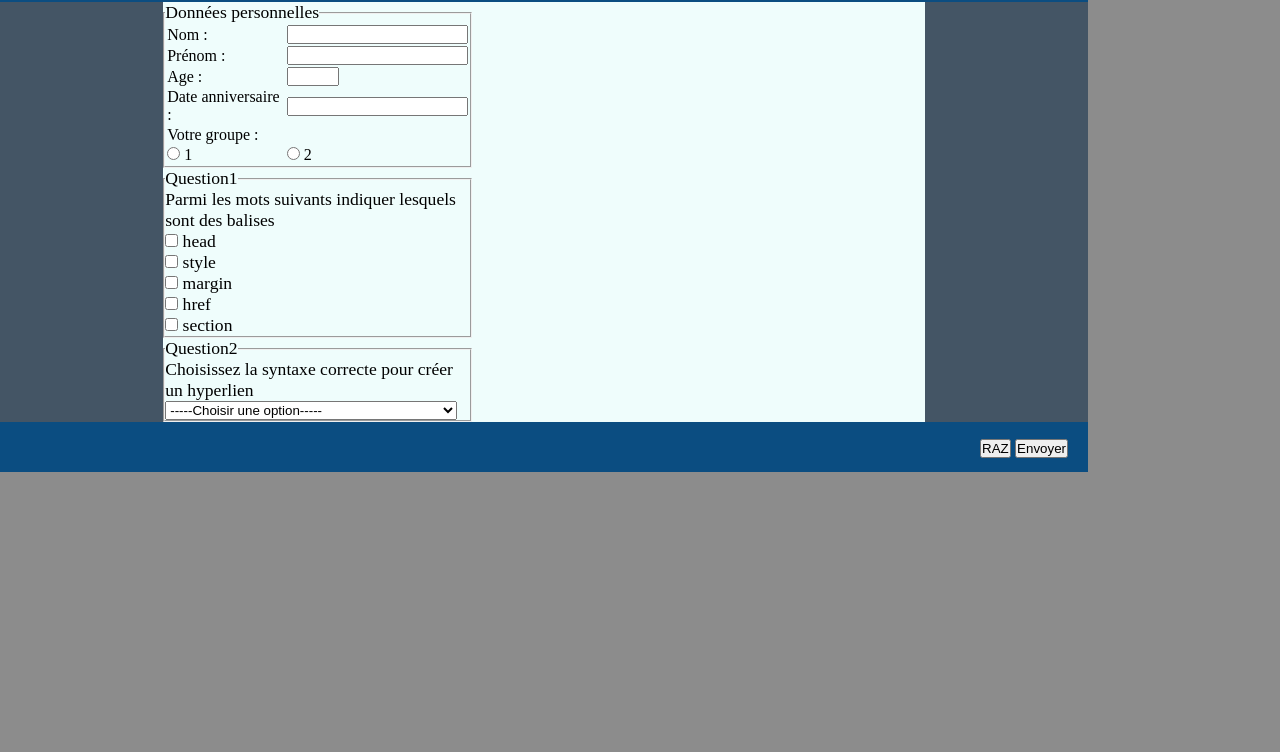
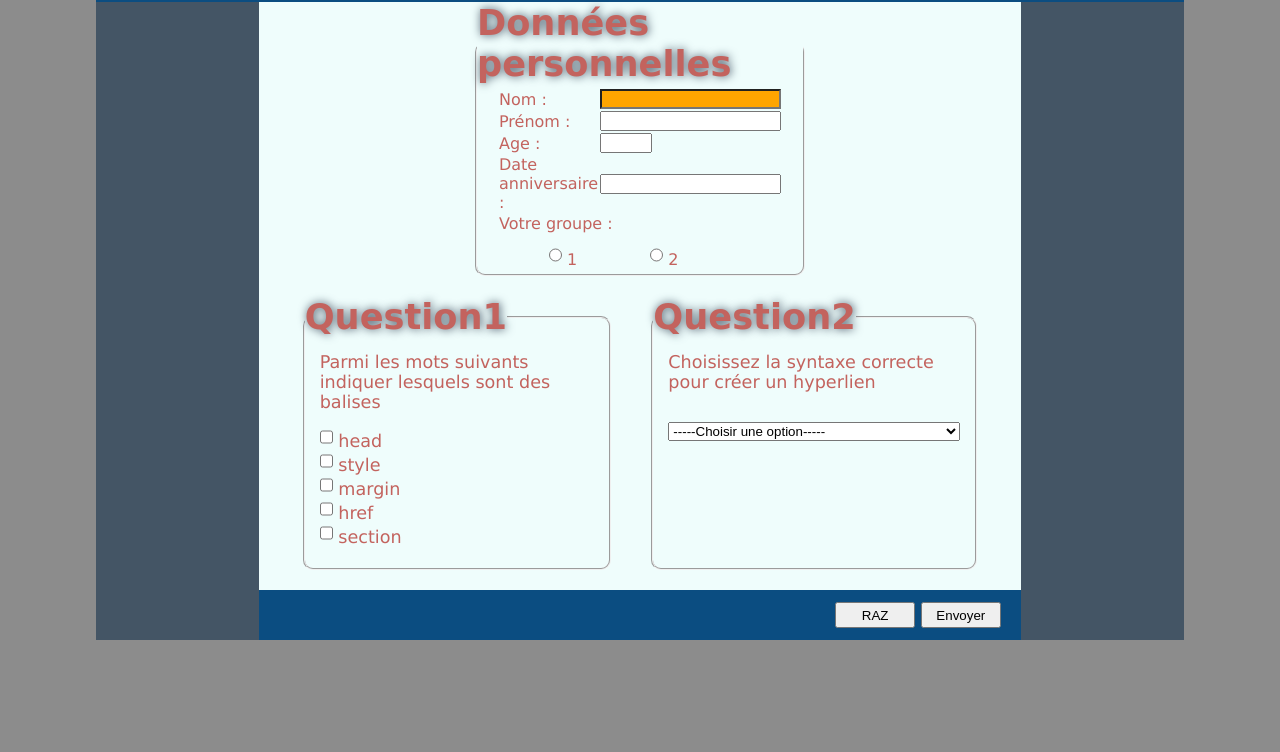
Before and after one commit to DMzartex/Exercice5_Formulaire, a plain HTML site: page Exercice5_Formulaire/index.html in a window 1280 px wide. Shown: the part 48-800 px from the top of the page. Drawn offline with Linux system fonts and the light colour scheme; a web font is replaced by a local one.

Commit message:
Modification du style et de la structure du formulaire

```diff
--- a/Exercice5_Formulaire/css/style.css
+++ b/Exercice5_Formulaire/css/style.css
@@ -1,3 +1,5 @@
+/* CSS GENERAL */
+
 *{
     padding: 0px;
     margin: 0px;
@@ -5,6 +7,7 @@
 
 body{
     background-color:  #8c8c8c;
+    font-family: Verdana, Geneva, Tahoma, sans-serif;
 }
 
 form{
@@ -14,32 +17,85 @@ form{
     display: flex;
     align-items: center;
     flex-direction: column;
+    margin: 0 auto;
 }
+
+table{
+    color: #c3635e;
+    margin: 20px;
+}
+
+fieldset{
+    width: 40%;
+    border-radius: 10px;
+}
+
+legend{
+    font-family: 'Festive', cursive;
+    font-size: 2em;
+    font-weight: bold;
+    text-shadow: #445565 1px 0 10px;
+}
+
+input{
+    height: 1.5em;
+}
+
+/* CSS INPUT NAME */
+
+.inputName:required{
+    background-color: orange;
+}
+
+/* CSS BTN */
+
+.btn{
+    height: 2em;
+    width: 80px;
+}
+
+.blockBtnSubmit{
+    margin-right: 20px;
+}
+
+
+/* CSS CONTAINER */
 
 .containerPrincipal{
     width: 70%;
     background-color: #effdfc;
+    color: #c3635e;
 }
 
-#titre{
-    width: 100%;
-    height: 50px;
-    background-color: #0b4d81;
-    padding-left: 20px;
+.containerDonnees fieldset{
+    margin: 0 auto;
+    height: 270px;
+    display: flex;
+    align-items: center;
 }
 
-fieldset{
-    width: 40%;
+.containerQuestions{
+    display: flex;
+    justify-content: center;
+    flex-direction: row;
+    align-items: center;
 }
 
-#block_Btn_Radio{
-    display: flex;
-    flex-direction: column;
+.containerQuestions fieldset{
+    margin: 20px;
+    height: 270px;
 }
-#block_Btn_Radio:nth-child(){
-    display: flex;
-    flex-direction: row;
+
+.question2 p, select{
+    margin: 15px;
 }
+.containerGroupe td{
+    padding-top: 10px;
+    padding-left: 50px;
+}
+
+/* CSS HEADER FORM */
+
 .headerForm{
     width: 100%;
     height: 50px;
@@ -51,6 +107,8 @@ fieldset{
     padding-left:20px;
 }
 
+/* CSS FOOTER FORM */
+
 .footerForm{
     width: 100%;
     height: 50px;
@@ -61,6 +119,21 @@ fieldset{
     color: #ebebeb;
 }
 
-.blockBtnSubmit{
-    margin-right: 20px;
+/* CSS BTN RADIO */
+
+.block_Btn_Radio{
+    display: flex;
+    flex-direction: column;
 }
+.block_Btn_Radio:nth-child(){
+    display: flex;
+    flex-direction: row;
+}
+
+.block_Btn_Radio p{
+    margin: 15px;
+}
+
+.block_Btn_Radio div{
+    margin-left: 15px;
+}
--- a/Exercice5_Formulaire/index.html
+++ b/Exercice5_Formulaire/index.html
@@ -3,6 +3,9 @@
         <title>Formulaire exercice 5</title>
         <meta charset="utf-8">
         <link rel="stylesheet" href="css/style.css">
+        <link rel="preconnect" href="https://fonts.googleapis.com">
+        <link rel="preconnect" href="https://fonts.gstatic.com" crossorigin>
+        <link href="https://fonts.googleapis.com/css2?family=Festive&display=swap" rel="stylesheet">
     </head>
     <body>
             <form action="index.html" method="post">
@@ -10,12 +13,13 @@
                     <h1>SuperQuiz</h1>
                 </div>
                 <div class="containerPrincipal">
+                    <div class="containerDonnees">
                         <fieldset>
                             <legend>Données personnelles</legend>
                             <table>
                                 <tr>
                                     <td><label for="name">Nom :</label></td>
-                                <td><Input type="text" id="name" name="user_name" required/></td>
+                                    <td><Input type="text" id="name" name="user_name" class="inputName" required/></td>
                                 </tr>
                                 <tr>
                                     <td><label for="first_name">Prénom :</label></td>
@@ -32,22 +36,24 @@
                                 <tr>
                                     <td colspan="2"><label for="groupe">Votre groupe :</label></td>
                                 </tr>
-                            <tr>
+                                    <tr class="containerGroupe">
                                         <td>
-                                    <input type="radio" id="groupe1" name="groupe1" value="1"/>
-                                    <label for="groupe1">1</label>
+                                            <input type="radio" id="groupe1" name="groupe" value="1"/>
+                                            <label for="groupe">1</label>
                                         </td>
                                         <td>
-                                    <input type="radio" id="groupe2" name="groupe2" value="2"/>
-                                    <label for="groupe2">2</label>
+                                            <input type="radio" id="groupe2" name="groupe" value="2"/>
+                                            <label for="groupe">2</label>
                                         </td>
                                     </tr>
                             </table>
                         </fieldset>
+                    </div>
+                    <div class="containerQuestions">
                         <fieldset>
                             <legend>Question1</legend>
+                            <div class="block_Btn_Radio">
                                 <p>Parmi les mots suivants indiquer lesquels sont des balises</p>
-                        <div id="block_Btn_Radio">
                                 <div>
                                     <input type="checkbox" name="btn_head" id="btn_head" value="head"/>
                                     <label for="btn_head">head</label>
@@ -72,7 +78,7 @@
                         </fieldset>
 
 
-                    <fieldset>
+                        <fieldset class="question2">
                             <legend>Question2</legend>
                             <p>Choisissez la syntaxe correcte pour créer un hyperlien</p>
                             <select name="hyperlien">
@@ -84,8 +90,8 @@
                     </div>
                 <div class="footerForm">
                     <div class="blockBtnSubmit">
-                        <input type="submit" value="RAZ">
-                        <input type="submit" value="Envoyer">
+                        <input type="submit" value="RAZ" class="btn">
+                        <input type="submit" value="Envoyer" class="btn">
                     </div>
                 </div>
             </form>
```
Lines whose indentation alone changed are shown as unchanged.
